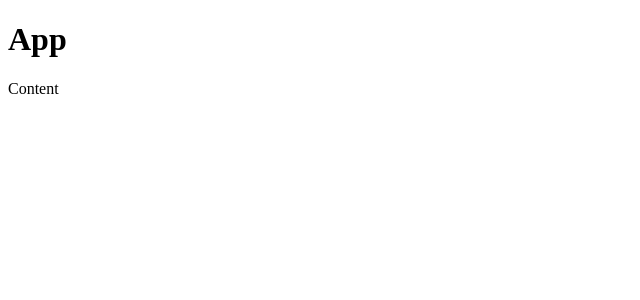
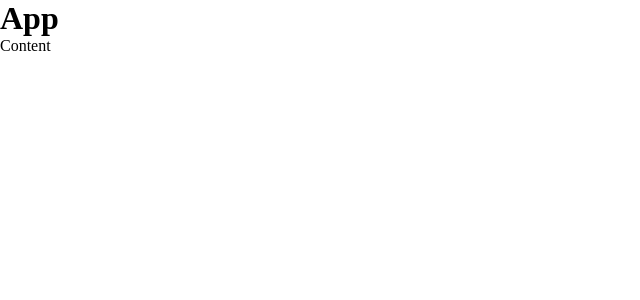
Before and after one commit to dmitryprogrammer/react-training, a React app: page / in a window 1280 px wide. Shown: the top 300 px of the page, without its empty margins (0-640 px from the left). Built offline with nearby package versions, Linux system fonts and the light colour scheme; the HTML template or start-up script is replaced by a standard one.

Commit message:
Prettier and styles.

```diff
--- a/package.json
+++ b/package.json
@@ -24,6 +24,7 @@
     "@types/react": "^18.0.30",
     "@types/react-dom": "^18.0.11",
     "@vitejs/plugin-react": "^3.1.0",
+    "sass": "^1.60.0",
     "typescript": "^5.0.2",
     "vite": "^4.2.1"
   },
--- /dev/null
+++ b/src/assets/styles/index.scss
@@ -0,0 +1,4 @@
+* {
+  margin: 0;
+  padding: 0;
+}
```
Also changed, not shown: src/main.tsx (+7 -6 lines), .prettierrc.json (added), 1 other file (tests, documents, lock files or other folders).
